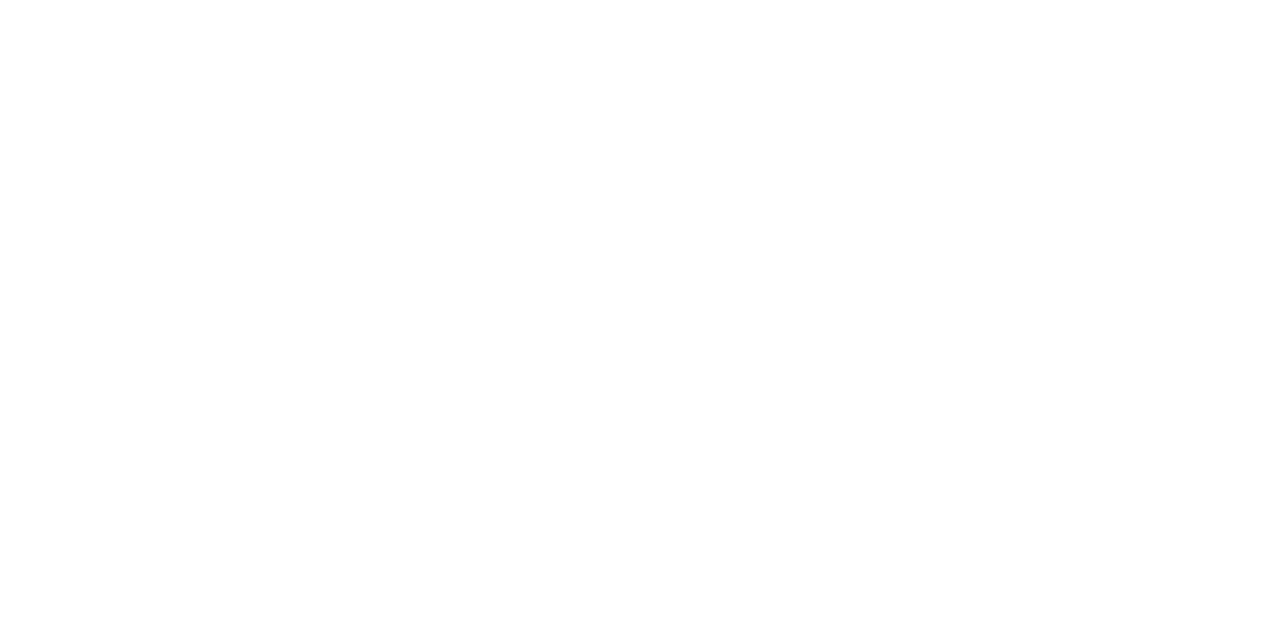
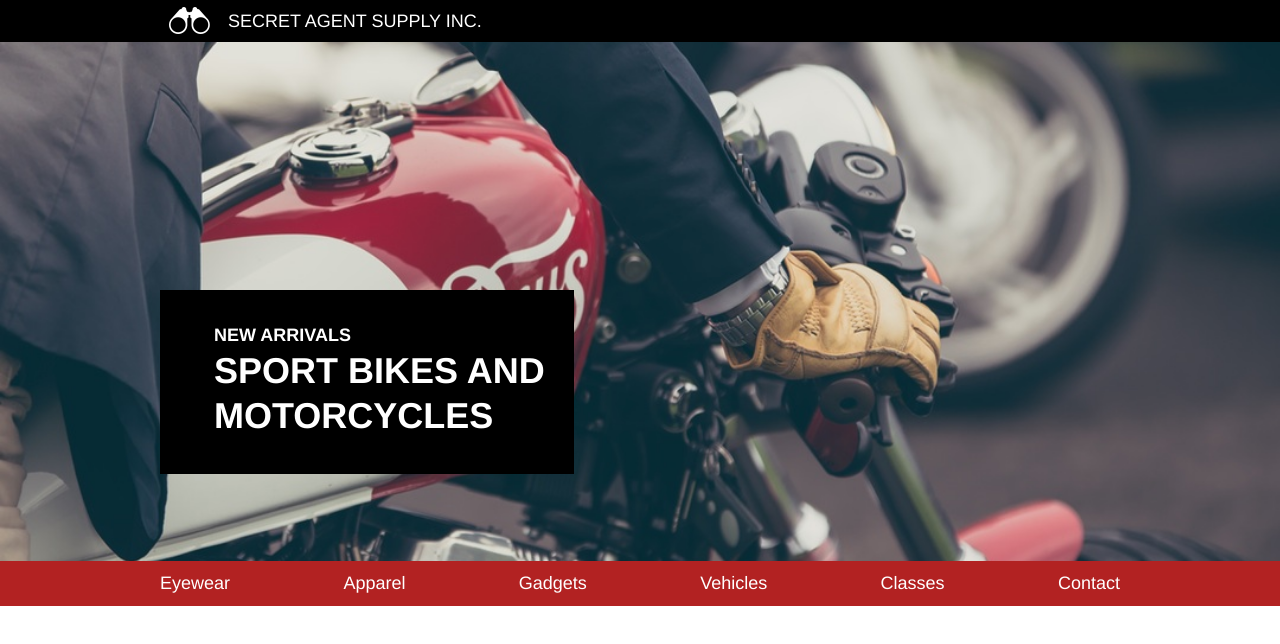
Before and after one commit to Dzhama/SAS, a plain HTML site: page index.html in a window 1280 px wide. Drawn offline with Linux system fonts and the light colour scheme.

Commit message:
Header, Banner and navigaton is ready.

```diff
--- a/index.html
+++ b/index.html
@@ -7,6 +7,41 @@
 	<link rel="stylesheet" type="text/css" href="./resources/css/style.css">
 </head>
 <body>
+	<!-- COMPANY HEADER AND LOGO -->
+	<header class="logo">
+		<div class="container">
+			<img src="./resources/images/logo.png">
+			<span>SECRET AGENT SUPPLY INC.</span>
+		</div>
+	</header>
 
+	<!--  MAIN BANNER  -->
+	<div class="banner">
+		<div class="container">
+			<div class="box">
+				<h4>NEW ARRIVALS</h4>
+				<h1>SPORT BIKES AND MOTORCYCLES</h1>
+			</div>
+		</div>
+	</div>
+
+	<!-- NAVIGATION BAR -->
+	<nav>
+		<ul class="container">
+			<li><a href="#">Eyewear</a></li>
+			<li><a href="#">Apparel</a></li>
+			<li><a href="#">Gadgets</a></li>
+			<li><a href="#">Vehicles</a></li>
+			<li><a href="#">Classes</a></li>
+			<li><a href="#">Contact</a></li>
+		</ul>
+	</nav>
+
+	<main>
+
+	</main>
+	<footer>
+
+	</footer>
 </body>
 </html>
--- a/resources/css/style.css
+++ b/resources/css/style.css
@@ -0,0 +1,85 @@
+html {
+	font-size: 18px;
+	box-sizing: border-box;
+}
+body {
+	font-family: Helvetica, sans-serif;
+}
+.container {
+	width: 960px;
+	display: flex;
+	align-items: center;
+}
+
+/* COMPANY HEADER AND LOGO */
+.logo {
+	background-color: black;
+	width: 100%;
+	height: 2.32rem;
+	display: flex;
+	justify-content: center;
+}
+.logo img {
+	display: inline;
+	height: 1.5rem;
+	margin-left: 0.5rem;
+	margin-right: 1rem;
+}
+.logo span {
+	display: inline;
+	font-size: 1rem;
+	color: white;
+	flex-grow: 1;
+	margin-top: 0.66rem;
+	margin-bottom: 0.66rem;
+}
+
+/*  MAIN BANNER */
+.banner {
+	background: url('../images/moto.jpeg') no-repeat center center;
+	background-size: cover;
+	height: 28.82rem;
+	width: 100%;
+	display: flex;
+	justify-content: center;
+}
+.banner .box {
+	background-color: black;
+	width: 20rem;
+	color: white;
+	margin-top: 9rem;
+	padding: 2rem 0rem 2rem 3rem;
+}
+.box h4 {
+	display: inline-block;
+	font-size: 1rem;
+	font-weight: bold;
+	padding-bottom: 0.25rem;
+}
+.box h1 {
+	display: inline-block;
+	font-size: 2rem;
+	font-weight: bold;
+	line-height: 2.5rem;
+}
+
+/*  NAVIGATION BAR */
+nav {
+	background-color: firebrick;
+	padding: 0.75rem 0;
+	display: flex;
+	justify-content: center;
+}
+nav .container {
+	justify-content: space-between;
+}
+
+li {
+	display: inline;
+	color: white;
+}
+li a  {
+	text-decoration: none;
+	color: white;
+
+}
```
